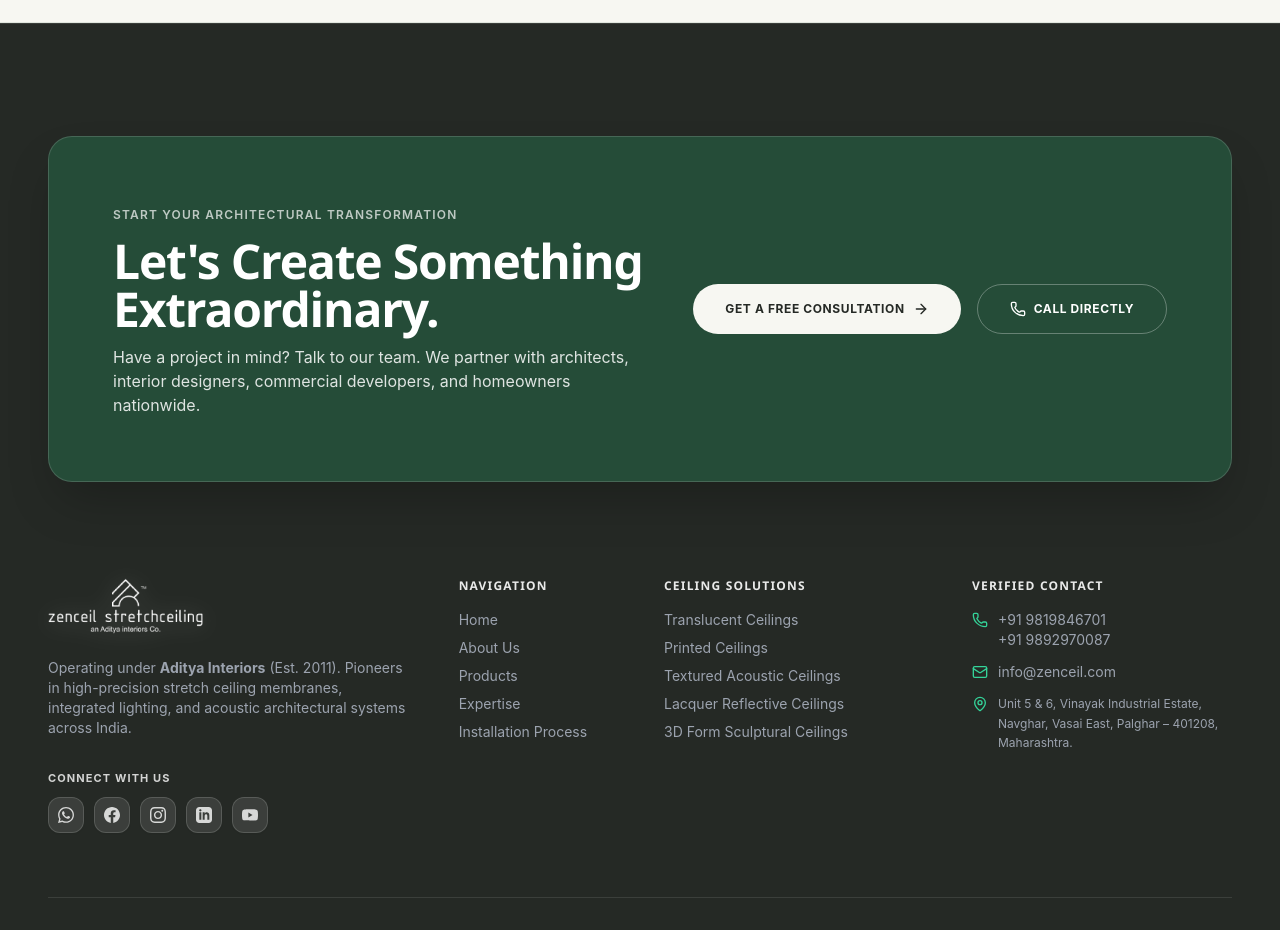
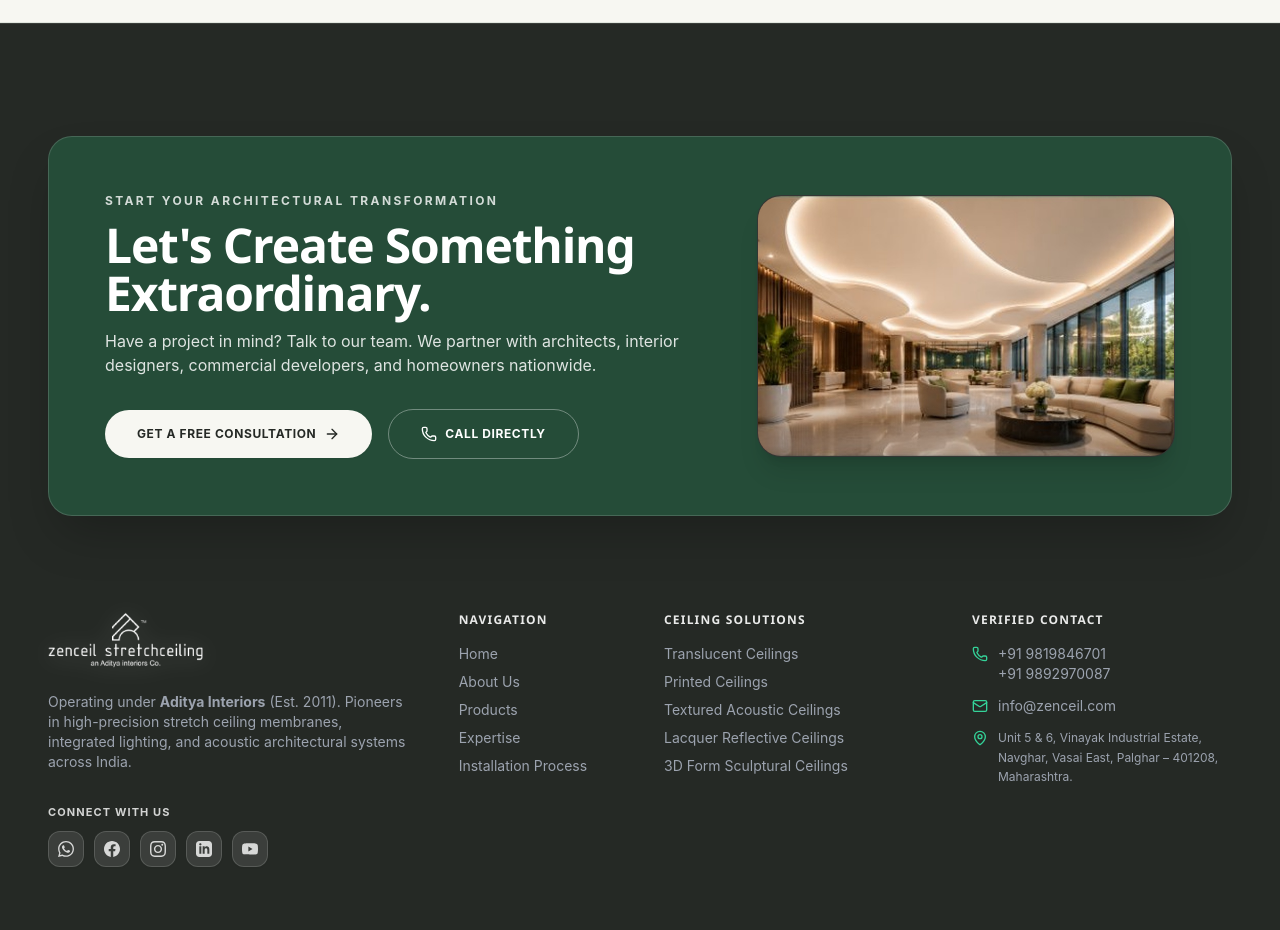
Before and after one commit to bijayalaxmilenka2002/Zenceil-Website, a Next.js app: page / in a window 1280 px wide. Shown: the part 9680-10610 px from the top of the page. Built offline with nearby package versions, Linux system fonts and the light colour scheme.

Commit message:
feat(cta): redesign primary CTA section into 2-column layout with left-aligned actions and right-hand architectural lounge visual exactly matching reference

```diff
--- a/src/components/sections/FooterSection.tsx
+++ b/src/components/sections/FooterSection.tsx
@@ -1,6 +1,7 @@
 "use client";
 
 import React, { useState } from "react";
+import Image from "next/image";
 import { Logo } from "@/components/ui/Logo";
 import { QuoteModal } from "@/components/ui/QuoteModal";
 import { Phone, Mail, MapPin, ArrowUpRight, ArrowRight } from "lucide-react";
@@ -79,35 +80,55 @@ export const FooterSection: React.FC = () => {
         className="bg-[#252925] text-white pt-20 md:pt-28 pb-12 border-t border-white/10"
       >
         <div className="max-w-7xl mx-auto px-6 md:px-12 space-y-16">
-          {/* PRIMARY CTA BLOCK: "Let's Create Something Extraordinary." */}
-          <div className="p-8 sm:p-12 md:p-16 rounded-3xl bg-[#254C38] border border-white/15 flex flex-col lg:flex-row items-center justify-between gap-8 shadow-2xl relative overflow-hidden">
-            <div className="space-y-3 text-center lg:text-left max-w-2xl relative z-10">
-              <span className="text-xs font-semibold tracking-widest uppercase text-white/70">
+          {/* PRIMARY CTA BLOCK: "Let's Create Something Extraordinary." - EXACT DESIGN AS REQUESTED */}
+          <div className="p-8 sm:p-10 md:p-12 lg:p-14 rounded-3xl bg-[#254C38] border border-white/15 shadow-2xl relative overflow-hidden">
+            <div className="grid grid-cols-1 lg:grid-cols-12 gap-8 lg:gap-12 items-center">
+              {/* Left Column: Heading, Narrative & Action Buttons */}
+              <div className="lg:col-span-7 space-y-6 text-left">
+                <div className="space-y-3">
+                  <span className="text-xs font-bold tracking-[0.2em] uppercase text-white/80 block">
                     Start Your Architectural Transformation
                   </span>
-              <h2 className="text-3xl sm:text-4xl md:text-5xl font-extrabold text-white tracking-tight leading-tight font-manrope">
+                  <h2 className="text-3xl sm:text-4xl md:text-5xl font-extrabold text-white tracking-tight leading-[1.12] font-manrope">
                     Let&apos;s Create Something Extraordinary.
                   </h2>
-              <p className="text-sm sm:text-base text-white/85">
+                  <p className="text-sm sm:text-base text-white/85 font-normal leading-relaxed max-w-xl">
                     Have a project in mind? Talk to our team. We partner with architects, interior designers, commercial developers, and homeowners nationwide.
                   </p>
                 </div>
 
-            <div className="flex flex-col sm:flex-row gap-4 shrink-0 relative z-10 w-full sm:w-auto">
+                {/* Action Buttons positioned directly on the left under text */}
+                <div className="flex flex-col sm:flex-row items-center gap-4 pt-2">
                   <button
                     onClick={() => setQuoteOpen(true)}
-                className="px-8 py-4 rounded-full bg-[#F7F7F2] text-[#252925] text-xs font-bold tracking-wider uppercase hover:bg-white hover:shadow-lg transition flex items-center justify-center gap-2 active:scale-95 cursor-pointer"
+                    className="w-full sm:w-auto px-8 py-4 rounded-full bg-[#F7F7F2] text-[#252925] text-xs font-bold tracking-wider uppercase hover:bg-white hover:shadow-lg transition flex items-center justify-center gap-2 active:scale-95 cursor-pointer shadow-sm"
                   >
                     <span>Get a Free Consultation</span>
                     <ArrowRight size={16} />
                   </button>
                   <a
                     href="tel:+919819846701"
-                className="px-8 py-4 rounded-full border border-white/30 text-white text-xs font-bold tracking-wider uppercase hover:bg-white/10 transition flex items-center justify-center gap-2"
+                    className="w-full sm:w-auto px-8 py-4 rounded-full border border-white/35 text-white text-xs font-bold tracking-wider uppercase hover:bg-white/10 transition flex items-center justify-center gap-2 active:scale-95 cursor-pointer"
                   >
                     <Phone size={16} />
                     <span>Call Directly</span>
                   </a>
+                </div>
+              </div>
+
+              {/* Right Column: Architectural Lounge with Multi-Level Fluid Wave Stretch Ceiling */}
+              <div className="lg:col-span-5">
+                <div className="relative aspect-[16/10] sm:aspect-[16/10] w-full rounded-2xl md:rounded-3xl overflow-hidden shadow-xl border border-white/10 bg-[#1C1F1D] group">
+                  <Image
+                    src="/images/cta-architecture-lounge.jpg"
+                    alt="Luxury Architectural Lounge with Multi-Level Fluid Wave Stretch Ceiling"
+                    fill
+                    className="object-cover object-center group-hover:scale-105 transition-transform duration-700 ease-out"
+                    sizes="(max-width: 1024px) 100vw, 550px"
+                  />
+                  <div className="absolute inset-0 bg-gradient-to-t from-black/40 via-transparent to-transparent opacity-60 pointer-events-none" />
+                </div>
+              </div>
             </div>
           </div>
 
```
Also changed, not shown: public/images/cta-architecture-lounge.jpg (added). Lines whose indentation alone changed are shown as unchanged.
